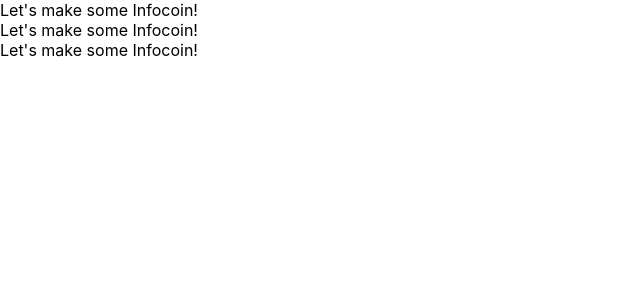
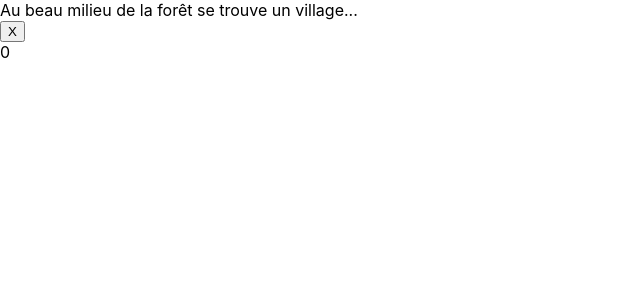
Before and after one commit to Ushien/ToyBlock, a React (Create React App) app in the folder code/toyblock/: page / in a window 1280 px wide. Shown: the top 300 px of the page, without its empty margins (0-640 px from the left). Built offline with nearby package versions, Linux system fonts and the light colour scheme.

Commit message:
Addition of the first blocks and the basic structure of App.js

```diff
--- a/code/toyblock/src/App.js
+++ b/code/toyblock/src/App.js
@@ -1,24 +1,144 @@
 import './App.css';
 import React, { Component } from 'react'
 
-const moneyname = 'Infocoin';
+function sayHello() {
+  alert('You clicked me!');
+}
 
-class Test extends Component {
-  renderTest(j) {
-    const arraytest = [];
-    for (let i = 0; i < j; i++) {
-      arraytest.push(<div>Let's make some {this.props.moneyname}!</div>)
+class HandlingBlock extends Component {
+  constructor(props) {
+    super(props);
+    this.state = {distance: 0};
+  }
+
+  render(){
+    if (this.state.distance === 0){
+      return (
+      <div> <BlocIntro1 />
+
+      <button onClick={() => {this.setState({distance: this.state.distance+1})}}> X </button>
+      <div>{this.state.distance}</div>
+
+      </div>
+      )
     }
-    return arraytest;
-  }
-  render(){
-    return this.renderTest(3)
+    if (this.state.distance ===1){
+      return (
+      <div><BlocIntro2 />
+
+      <div>{this.state.distance}</div>
+      </div>
+      )
+    }
   }
 }
 
+class BlocIntro1 extends Component {
+  render(){
+    return <div>Au beau milieu de la forêt se trouve un village...</div>
+  }
+}
+
+class BlocIntro2 extends Component {
+  render(){
+    return <div>Peuplé de petits animaux sympathiques</div>
+  }
+}
+
+class Bloc1 extends Component { //Notation des transactions
+
+  render(){
+    return (
+      <div>
+        Bloc 1
+      </div>
+    );
+  }
+}
+
+
+class Bloc2 extends Component { //Décentralisation de la monnaie
+
+  render(){
+    return (
+      <div>
+        Bloc 2
+      </div>
+    );
+  }
+}
+
+class Bloc3 extends Component { //Signature électronique
+
+  render(){
+    return (
+      <div>
+        Bloc 3
+      </div>
+    );
+  }
+}
+
+class Bloc4 extends Component { //Listes d'attentes
+
+  render(){
+    return (
+      <div>
+        Bloc 4
+      </div>
+    );
+  }
+}
+
+class Bloc5 extends Component { //Blockchain
+
+  render(){
+    return (
+      <div>
+        Bloc 5
+      </div>
+    );
+  }
+}
+
+class Bloc6 extends Component { //Proof of work
+
+  render(){
+    return (
+      <div>
+        Bloc 6
+      </div>
+    );
+  }
+}
+
+class Bloc7 extends Component { //Rétribution
+
+  render(){
+    return (
+      <div>
+        Bloc 7
+      </div>
+    );
+  }
+}
+
+class Bloc8 extends Component { //Travail d'équipe
+
+  render(){
+    return (
+      <div>
+        Bloc 8
+      </div>
+    );
+  }
+}
+
+const moneyname = 'Infocoin';
+
 class App extends Component {
   render() {
-    return <Test moneyname={moneyname} />
+    return <HandlingBlock />
   }
 }
 
```
Also changed, not shown: code/toyblock/src/Blocs.js (added).
